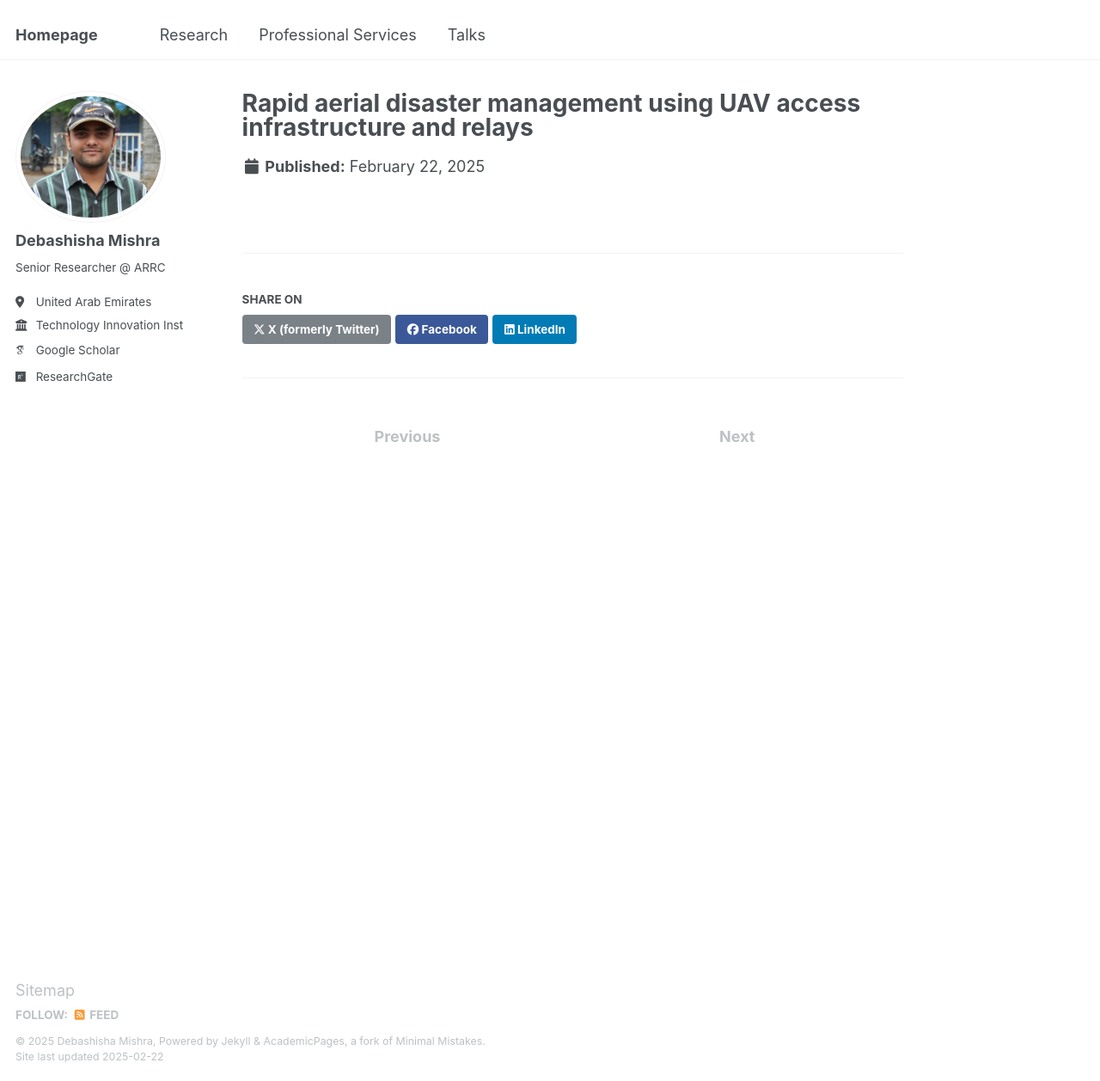
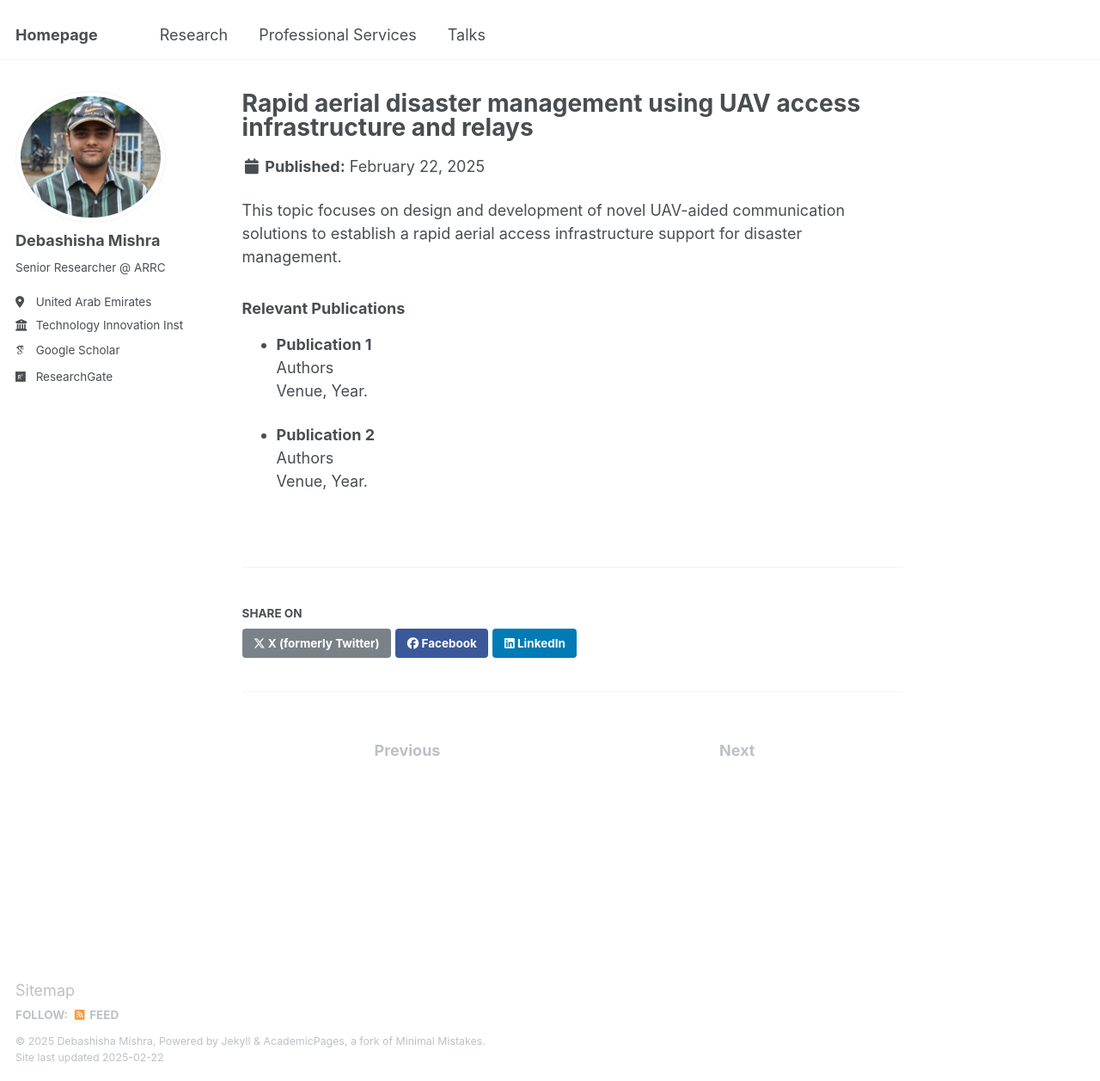
Before and after one commit to debashish216/debashish216.github.io, a Jekyll site: the page built from _research/2-aer-dis.md, in a window 1280 px wide and 1257 px high. Shown: the whole window at 86% size. Built offline with Jekyll 4.4.1, drawn with Linux system fonts in a browser that asks for light colours; some web fonts are replaced.

Commit message:
Initial commit

```diff
--- a/_research/2-aer-dis.md
+++ b/_research/2-aer-dis.md
@@ -3,3 +3,17 @@ title: "Rapid aerial disaster management using UAV access infrastructure and rel
 excerpt: "This topic focuses on design and development of novel UAV-aided communication solutions to establish a rapid aerial access infrastructure support for disaster management."
 collection: research
 ---
+
+
+This topic focuses on design and development of novel UAV-aided communication solutions to establish a rapid aerial access infrastructure support for disaster management.
+
+
+### Relevant Publications
+
+* **Publication 1**\
+Authors \
+Venue, Year.
+
+* **Publication 2**\
+Authors \
+Venue, Year.
```
